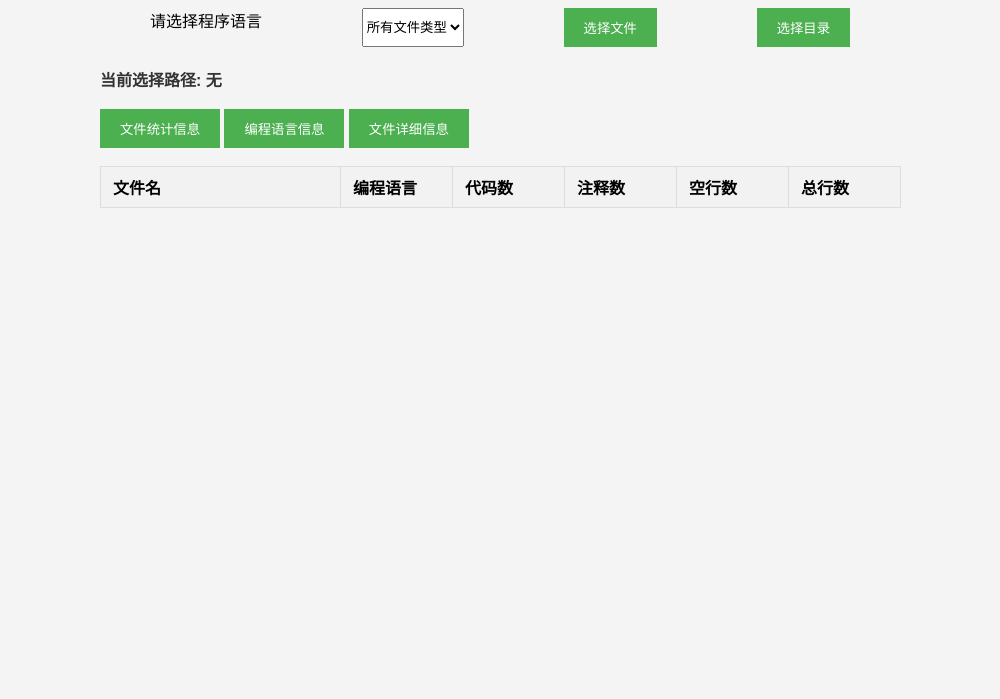
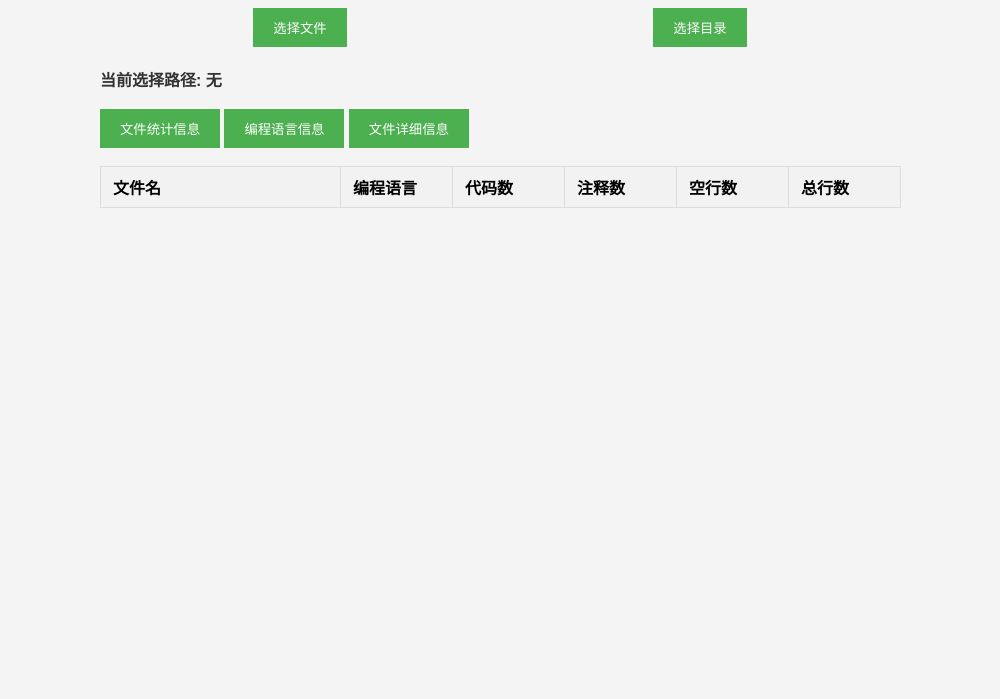
Before and after one commit to 2605323669/Vscode-Line, an Electron app: page index.html in a window 1000 px wide. Shown: the part 101-800 px from the top of the page. Drawn offline with Linux system fonts and the light colour scheme.

Commit message:
修改项目

```diff
--- a/index.html
+++ b/index.html
@@ -12,12 +12,6 @@
   <div class="container">
     <h1>代码行统计工具V1.0</h1>
     <div class="controls">
-      <label for="language-select">请选择程序语言</label>
-      <select id="language-select">
-        <option value="all">所有文件类型</option>
-        <option value="js">JavaScript</option>
-        <option value="py">Python</option>
-      </select>
       <button id="select-file">选择文件</button>
       <button id="select-dir">选择目录</button>
     </div>
--- a/index.js
+++ b/index.js
@@ -132,6 +132,8 @@ function main() {
         readDirectory.calculateTotalLines(filePath, showSummary, userExcludeDirs, exportResult, fileTypes);
     }
 }
+
+// //通过配置文件进行执行
 // function getConfig() {
 //     // 读取文件，这里使用同步读取只是为了示例简单化
 //     const rawdata = fs.readFileSync('config.json');
@@ -148,6 +150,8 @@ function main() {
 //         process.exit(1);
 //     }
 
+//     // console.log(config.userExcludeDirs);
+
 //     // 使用配置中的数据
 //     readDirectory.calculateTotalLines(config.filePath, config.showSummary, config.userExcludeDirs, config.exportResult, config.fileTypes);
 // }
```
Also changed, not shown: config.json (+6 -2 lines), package.json (+8 -2 lines), 1 other file.
